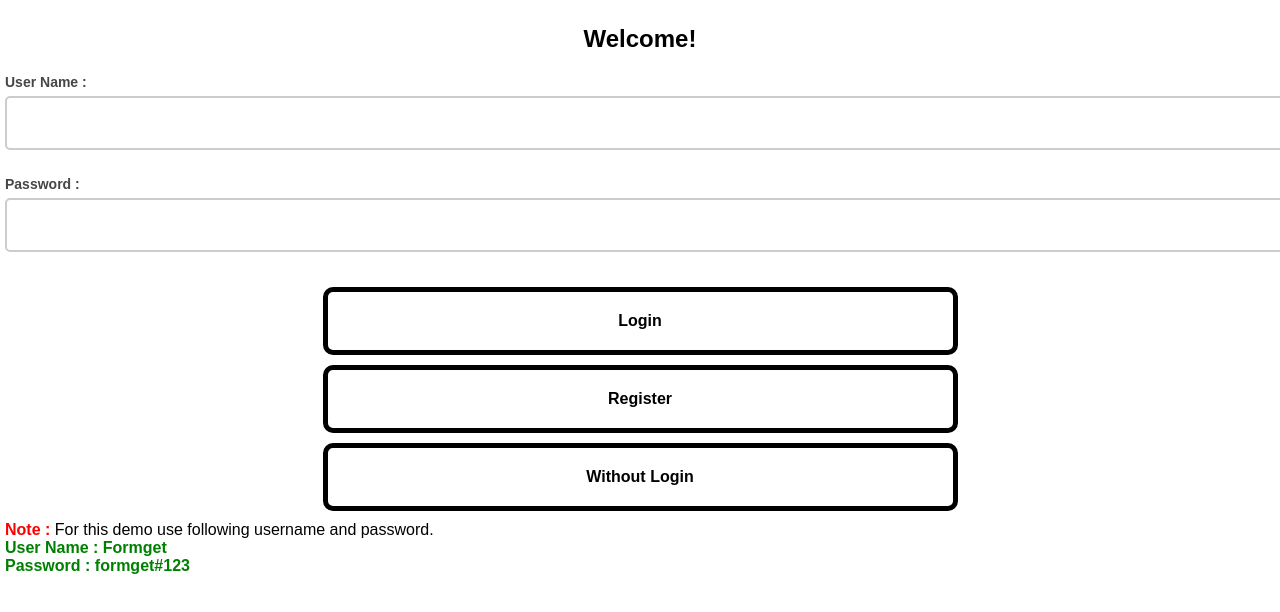
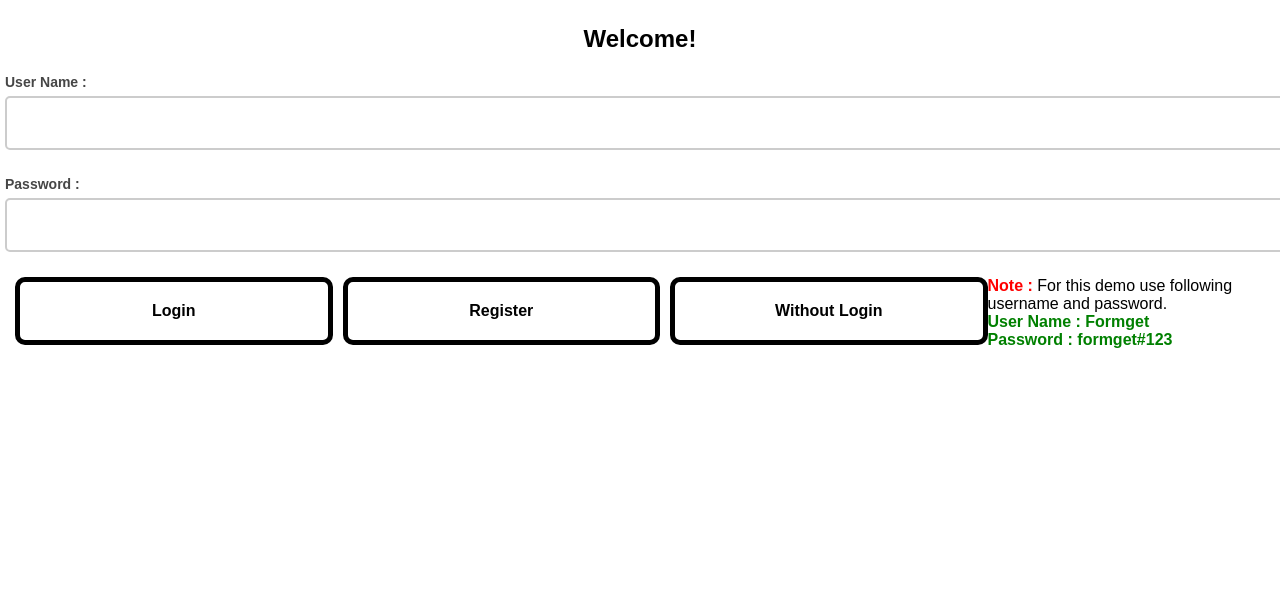
Before and after one commit to nelsonallende/webec, a plain HTML site: page index.html in a window 1280 px wide. Shown: the top 612 px of the page. Drawn offline with Linux system fonts and the light colour scheme; some packages are replaced by stand-ins of ours.

Commit message:
responsive

```diff
--- a/css/style.css
+++ b/css/style.css
@@ -1,9 +1,26 @@
 /*@import url(https://fonts.googleapis.com/css?family=Raleway);*/
 
 @media screen and (orientation: landscape) {
-	.buttonmain {
+	.buttonmain{
 		float: left;
-		margin: 10px auto;
+		margin-top: 150px;
+		margin-bottom: 150px;
+		margin-left: 20px;
+
+	}
+	.buttonlogin{
+		float: left;
+		font-size: 16px;
+		border-radius: 10px;
+		background: white;
+		color: black;
+		font-weight: bold;
+		cursor: pointer;
+		width: 25%;
+		border: 5px solid black;
+		padding: 20px 0;
+		outline: none;
+		margin-left: 10px;
 	}
 }
 
@@ -71,8 +88,8 @@ center{
 .valid{
 	color:green;
 }
-
-input[type=button]{
+@media screen and (orientation: portrait) {
+input[type=button] {
 	font-size: 16px;
 	border-radius: 10px;
 	background: white;
@@ -82,10 +99,10 @@ input[type=button]{
 	width: 50%;
 	border: 5px solid black;
 	padding: 20px 0;
-	outline:none;
+	outline: none;
 	margin: 10px auto;
 	display: block;
-
+	}
 }
 
 
@@ -118,13 +135,14 @@ button{
 	border:none;
 	box-shadow:none;
 }
-.buttonmain{
-	display:block;
-	margin:30px auto;
-	height: 200px;
-	width: 200px;
+@media screen and (orientation: portrait) {
+	.buttonmain {
+		display: block;
+		margin: 30px auto;
+		height: 200px;
+		width: 200px;
+	}
 }
-
 section{
 	position: absolute;
 	bottom: 14px;
@@ -136,7 +154,7 @@ section{
 	margin-right: 5px;
 	margin-top: 5px;
 	margin-bottom: 5px;
-	}
+}
 
 form.selection{
 	margin: 0 auto;
--- a/index.html
+++ b/index.html
@@ -41,9 +41,9 @@
                     <input type="text" name="username" id="username"/>
                     <label>Password :</label>
                     <input type="password" name="password" id="password"/>
-                    <input type="button" value="Login" id="submit" onclick="validate()"/>
-                    <input type="button" value="Register" id="submit2" onclick="register()"/>
-                    <input type="button" value="Without Login" id="submit3" onclick="showWhatScreen()"/>
+                    <input class="buttonlogin" type="button" value="Login" id="submit" onclick="validate()"/>
+                    <input class="buttonlogin" type="button" value="Register" id="submit2" onclick="register()"/>
+                    <input class="buttonlogin" type="button" value="Without Login" id="submit3" onclick="showWhatScreen()"/>
                 </form>
                 <span><b class="note">Note : </b>For this demo use following username and password. <br/><b class="valid">User Name : Formget<br/>Password : formget#123</b></span>
             </section>
```
